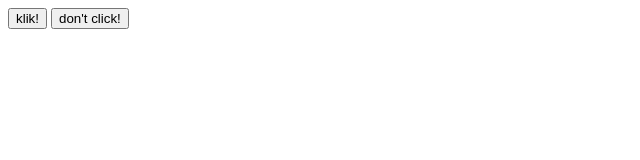
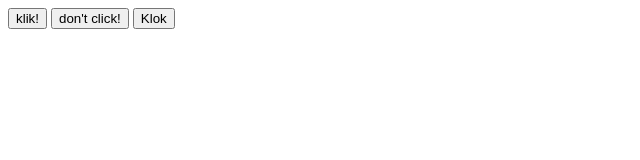
Before and after one commit to EugyPastore/cionextgenapp, a plain HTML site: page index.html in a window 1280 px wide. Shown: the whole page, without its empty margins (0-640 px from the left). Drawn offline with Linux system fonts and the light colour scheme.

Commit message:
Update index.html

```diff
--- a/index.html
+++ b/index.html
@@ -2,4 +2,5 @@
 <script src="scripts.js"></script>
 <button onclick="apicall()">klik!</button>
 <button>don't click!</button>
+<button onclick="apicall()">Klok</button>
 <div id="text"></div>
```
